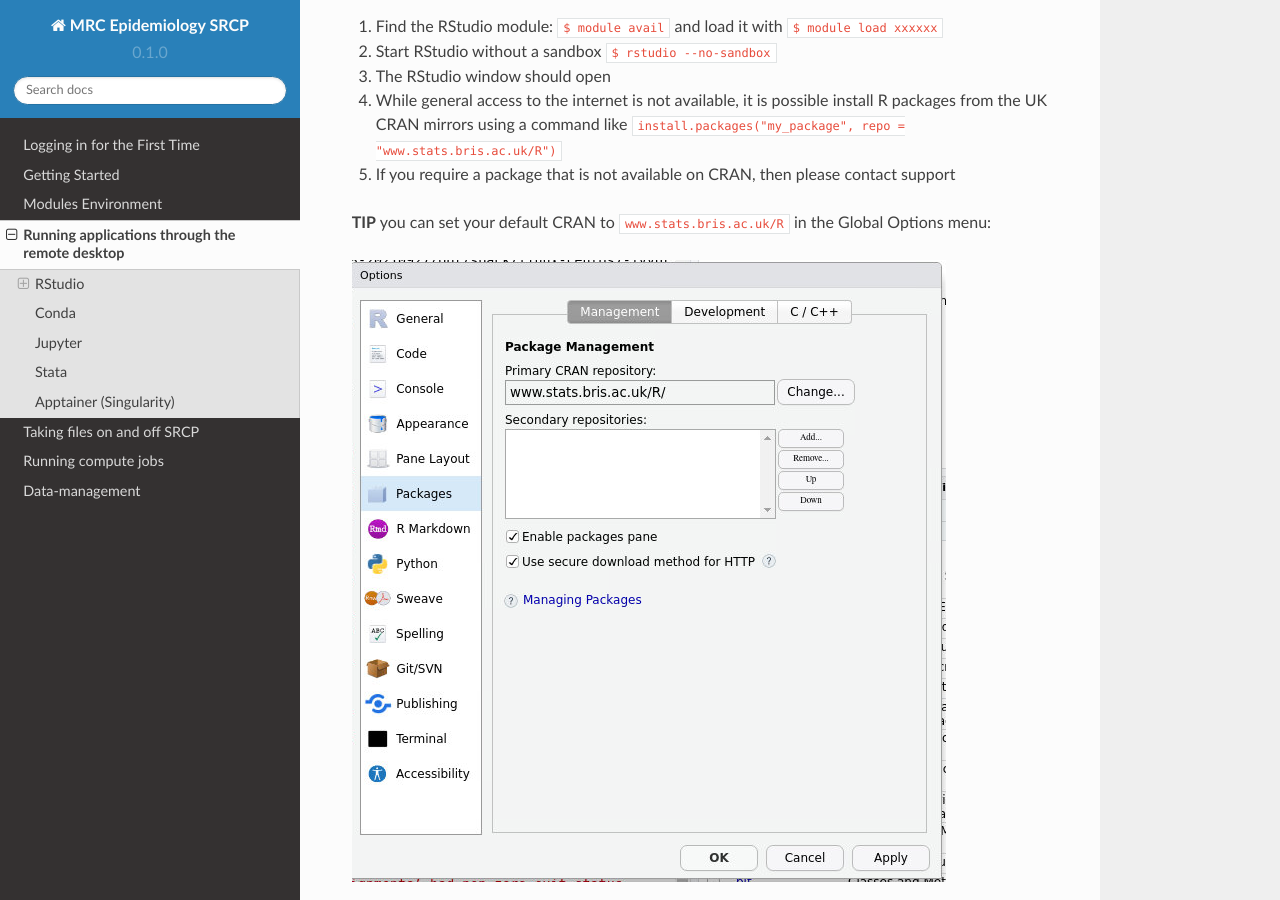
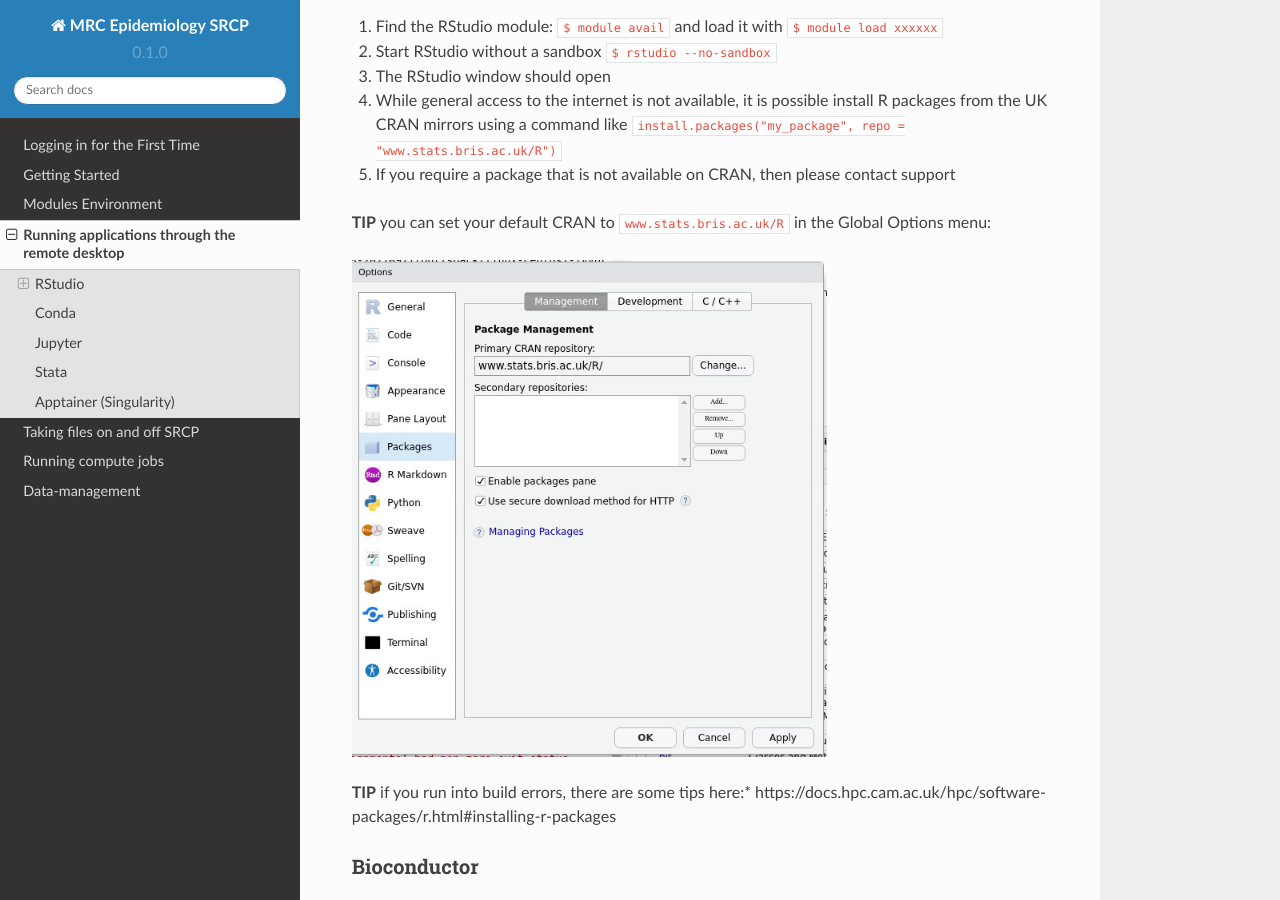
Before and after one commit to epi-analysis/SRCP_docs, a Sphinx documentation site: the page built from docs/source/03-Running-applications-through-the-remote-desktop.rst, in a window 1280 px wide and 900 px high, scrolled down 489 px. Built offline with Sphinx 7.4.7 and the Read the Docs theme 2.0.0, drawn with Linux system fonts in a browser that asks for light colours.

Commit message:
Update 03-Running-applications-through-the-remote-desktop.rst

```diff
--- a/docs/source/03-Running-applications-through-the-remote-desktop.rst
+++ b/docs/source/03-Running-applications-through-the-remote-desktop.rst
@@ -34,7 +34,7 @@
 the Global Options menu:
 
 .. figure:: ../../images/rstudio-global-options.png
-  :scale: 100 %
+  :scale: 80 %
   :alt: RStudio
 
 **TIP** if you run into build errors, there are some tips here:*
@@ -84,7 +84,7 @@
 2. Start Stata: ``$ xstata``
 
 .. figure:: ../../images/stata.png
-  :scale: 100 %
+  :scale: 80 %
   :alt: Stata
 
 Apptainer (Singularity)
```
